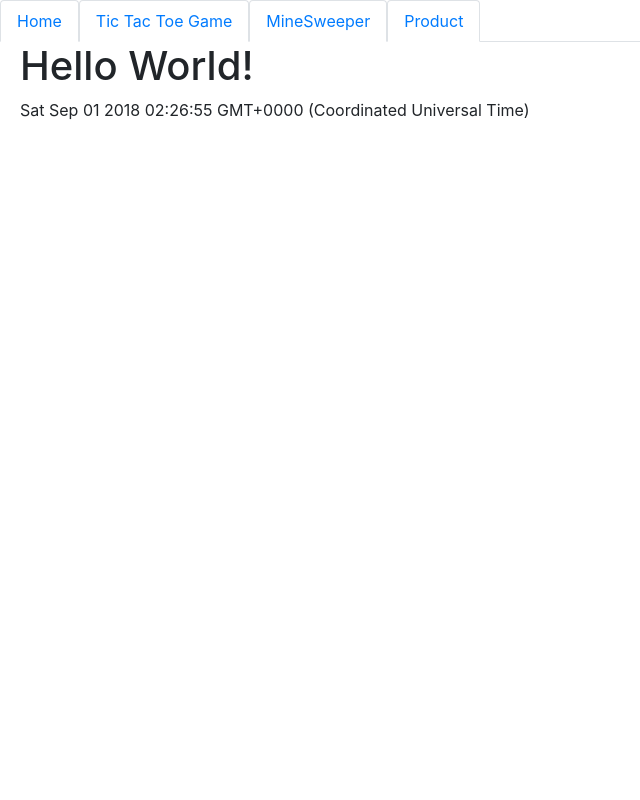
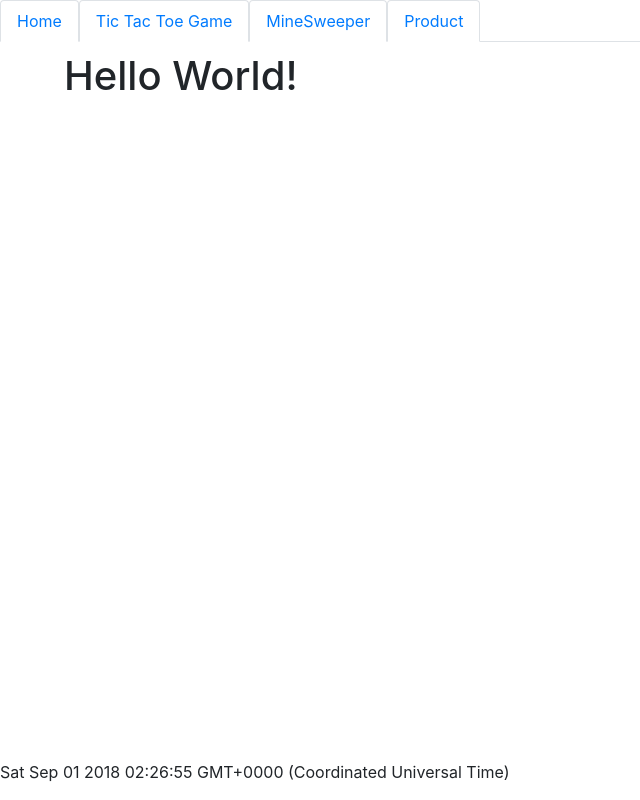
Before and after one commit to cameronrw-nz/ReactTutorials, a React (Create React App) app: page / in a window 1280 px wide. Shown: the whole page, without its empty margins (0-640 px from the left). Built offline with nearby package versions, Linux system fonts and the light colour scheme.

Commit message:
Styling
Some Styling Changes.

```diff
--- a/public/index.html
+++ b/public/index.html
@@ -20,6 +20,17 @@
       Learn how to configure a non-root public URL by running `npm run build`.
     -->
     <title>React App</title>
+    <style type="text/css">
+        html, body {
+            height: 100%;
+            margin: 0;
+        }
+
+        #root {
+            min-height: 100%;
+            height:100%;
+        }
+    </style>
   </head>
   <body>
     <noscript>
--- a/src/Common/DateString.js
+++ b/src/Common/DateString.js
@@ -1,4 +1,6 @@
 import React from 'react';
+
+import "../styles/index.css"
 
 class DateString extends React.Component {
     constructor(props) {
@@ -18,7 +20,7 @@ class DateString extends React.Component {
 
     render() {
         return (
-            <div>
+            <div className="date">
                 <p>{this.state.time}</p>
             </div>
           );
--- a/src/MainDisplay/App.js
+++ b/src/MainDisplay/App.js
@@ -3,12 +3,16 @@ import { BrowserRouter } from 'react-router-dom'
 
 import Main from './Main'
 import Navigator from './Navigator'
+import DateString from '../Common/DateString'
+
+import '../styles/index.css';
 
 const App = () => (
     <BrowserRouter>
-        <div>
+        <div className="main">
             <Navigator />
             <Main />
+            <DateString />
         </div>
     </BrowserRouter>
 )
--- a/src/MainDisplay/Main.js
+++ b/src/MainDisplay/Main.js
@@ -5,12 +5,11 @@ import Home from './Home/Home'
 import TicTacToe from './TicTacToe/TicTacToe'
 import MineSweeper from './MineSweeper/MineSweeper'
 import Product from './Product/ProductComponent'
-import DateString from '../Common/DateString'
+
 import * as RoutingConstants from '../Common/RoutingConstants'
 
-import '../styles/index.css';
-
 const Main = () => (
+    <div className="main">
         <main className="mainContent">
             <Switch>
                 <Route exact path={RoutingConstants.HOME} component={Home} />
@@ -18,8 +17,8 @@ const Main = () => (
                 <Route path={RoutingConstants.MINESWEEPER} component={MineSweeper} />
                 <Route path={RoutingConstants.PRODUCT} component={Product} />
             </Switch>
-    <DateString />
         </main>
+    </div>
 )
 
 export default Main
--- a/src/index.js
+++ b/src/index.js
@@ -1,9 +1,11 @@
 import React from 'react'
 import ReactDOM from 'react-dom'
 import { Provider } from 'react-redux'
+
 import App from './MainDisplay/App'
+import Store from './Store/ReduxStore'
+
 import 'bootstrap/dist/css/bootstrap.min.css'
-import Store from './Store/ReduxStore'
 
 ReactDOM.render(
     <Provider store={Store}>
--- a/src/styles/index.css
+++ b/src/styles/index.css
@@ -1,4 +1,16 @@
+.mainContent {
+    width: 90%;
+    min-height: 100%;
+    padding-top: 10px;
+    margin: 0 auto;
+}
 
-.mainContent {
-    margin-left: 20px;
+.main {
+    min-height: 100%;
+    position: relative;
 }
+
+.date {
+    position: absolute;
+    bottom: 0;
+}
```
Lines whose indentation alone changed are shown as unchanged.
